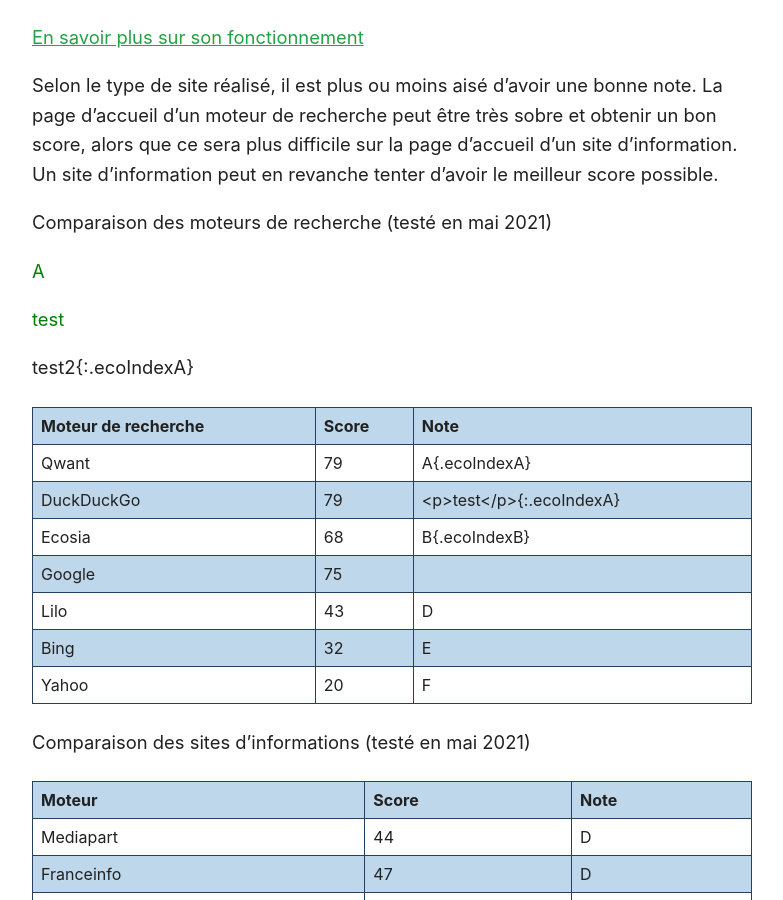
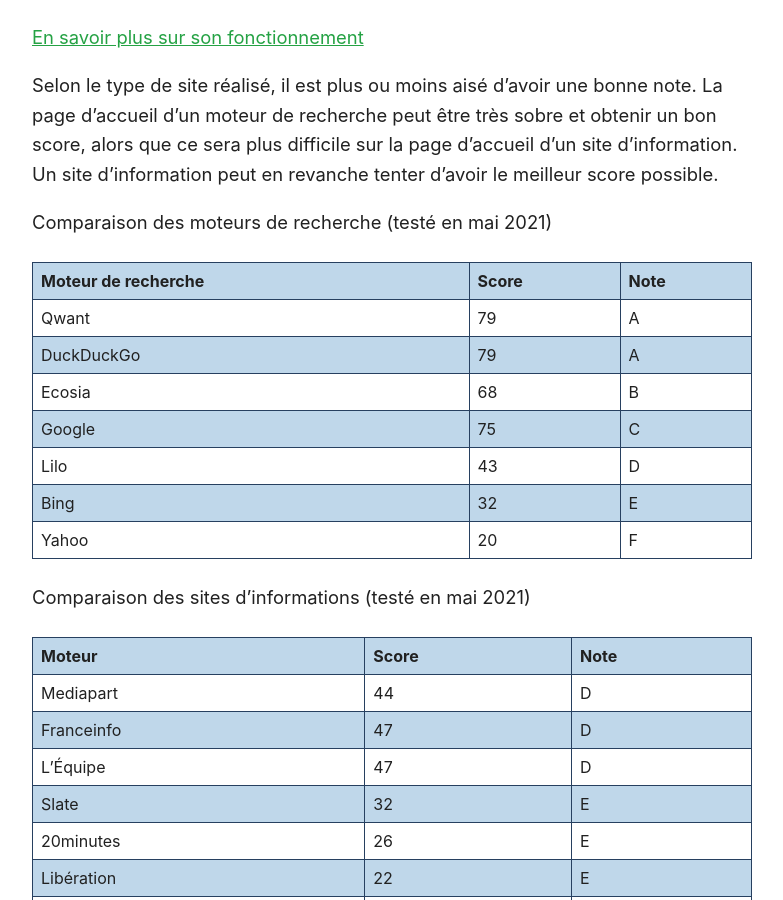
Before and after one commit to Slandais/slandais.github.io, a Jekyll site: the page built from _posts/2021-05-08-analyserSonSite.md, in a window 1280 px wide and 900 px high, scrolled down 1304 px. Shown: the whole window, without its empty margins (248-1031 px from the left). Built offline with Jekyll 4.4.1, drawn with Linux system fonts in a browser that asks for light colours.

Commit message:
Update 2021-05-08-analyserSonSite.md

```diff
--- a/_posts/2021-05-08-analyserSonSite.md
+++ b/_posts/2021-05-08-analyserSonSite.md
@@ -34,16 +34,12 @@
 
 Comparaison des moteurs de recherche (testé en mai 2021)
 
-{% include ecoIndex.html note="A" %}
-<p>test</p>{:.ecoIndexA}
-test2{:.ecoIndexA}
-
 | Moteur de recherche         | Score           | Note            |
 | --------------- | --------------- | --------------- |
-| Qwant           | 79              | A{.ecoIndexA} |
-| DuckDuckGo      | 79 | <p>test</p>{:.ecoIndexA} |
-| Ecosia          | 68 | B{.ecoIndexB} |
-|    Google       |    75    | |
+| Qwant           | 79              | A |
+| DuckDuckGo      | 79 | A |
+| Ecosia          | 68 | B |
+|    Google       |    75    | C |
 |    Lilo         |    43    | D |
 |    Bing         |    32    | E   |
 |    Yahoo        |    20    | F   |
```
